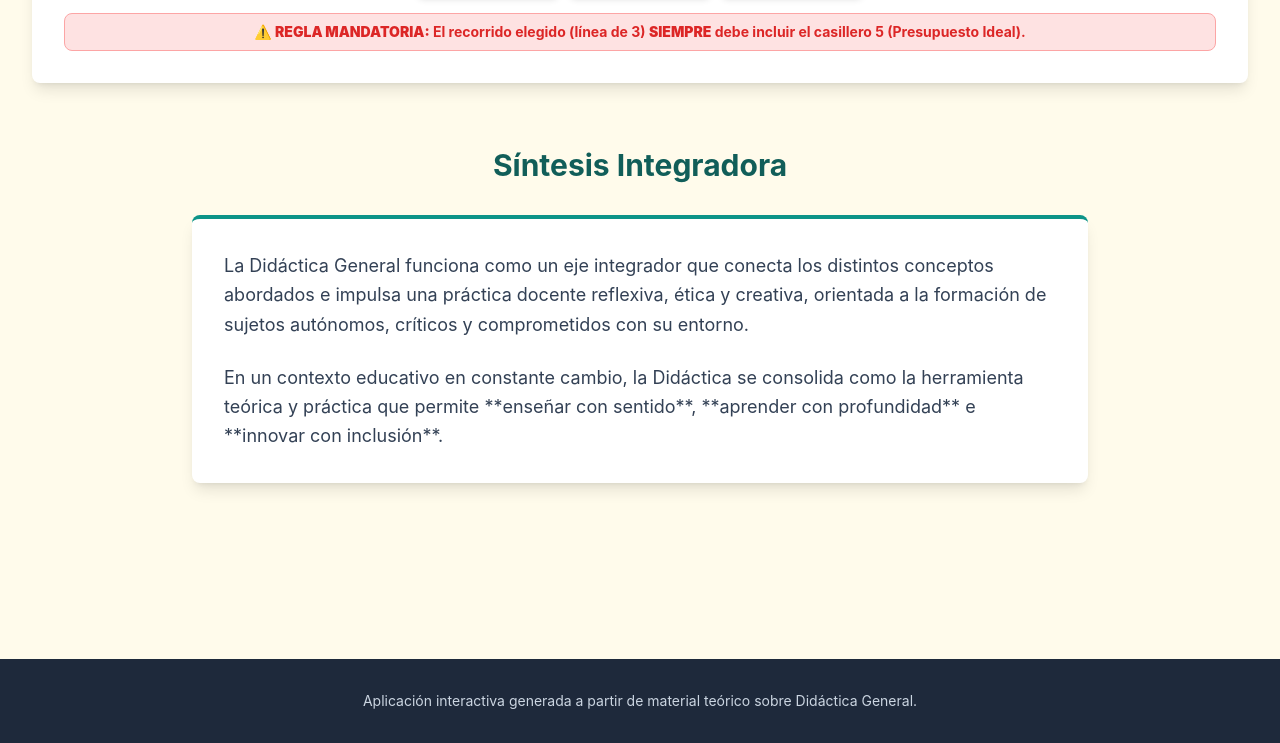
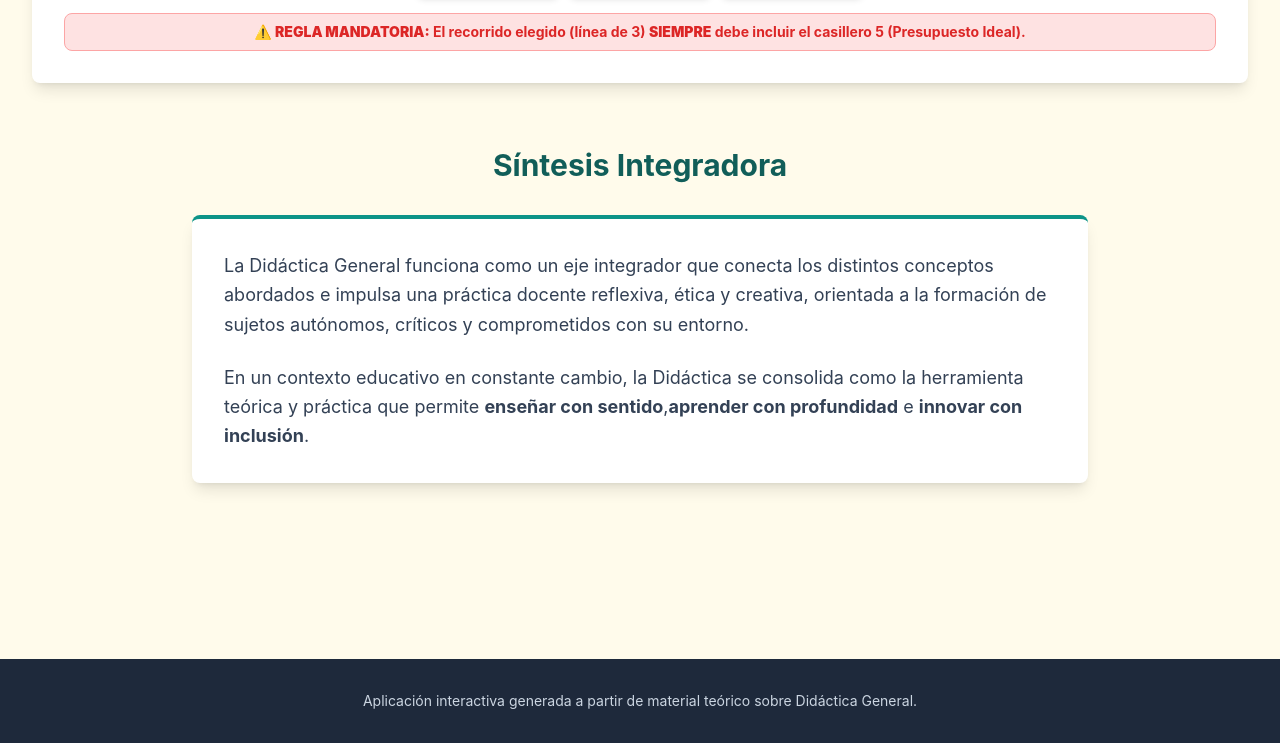
Before and after one commit to Athan98/final_mod-5_didactica-general, a plain HTML site: page index.html in a window 1280 px wide. Shown: the part 3971-4714 px from the top of the page. Drawn offline with nearby package versions, Linux system fonts and the light colour scheme.

Commit message:
cambio ta te ti x2

```diff
--- a/index.html
+++ b/index.html
@@ -368,8 +368,8 @@
                 <br>
                 <p class="text-lg text-slate-700 leading-relaxed">
                     En un contexto educativo en constante cambio, la Didáctica se consolida como la herramienta teórica
-                    y práctica que permite **enseñar con sentido**, **aprender con profundidad** e **innovar con
-                    inclusión**.
+                    y práctica que permite <b>enseñar con sentido</b>,<b>aprender con profundidad</b> e <b>innovar con
+                    inclusión</b>.
                 </p>
             </div>
         </section>
```
